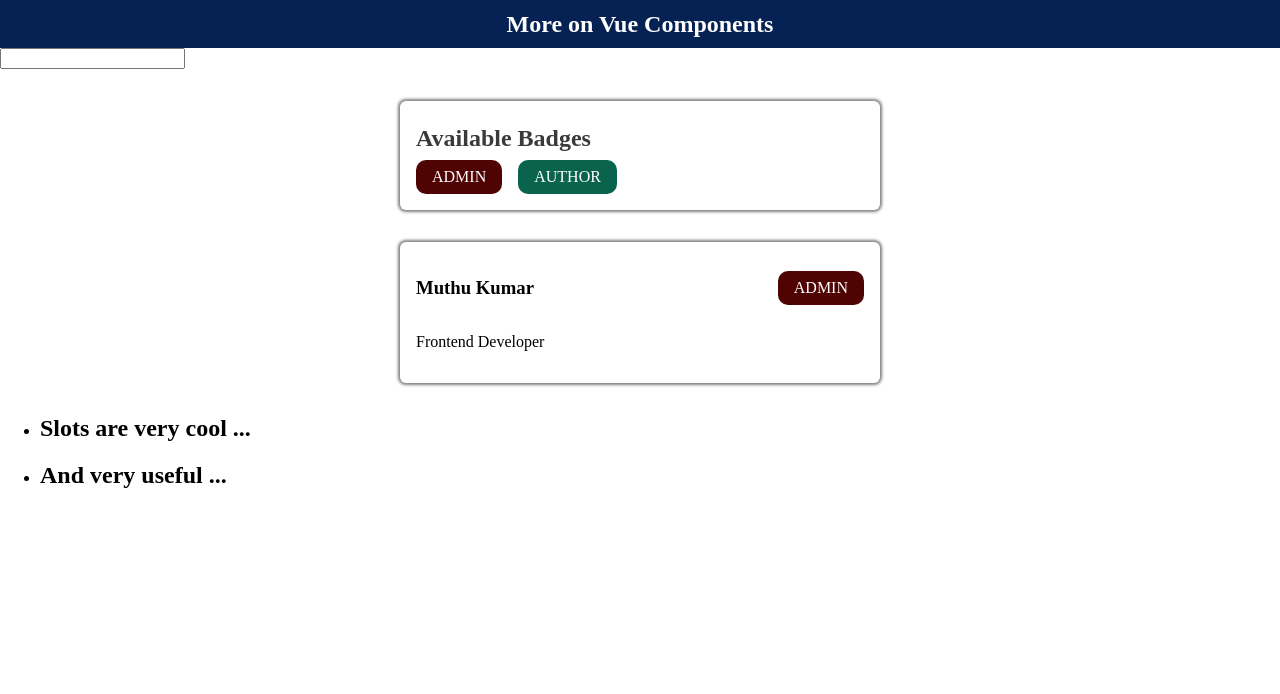
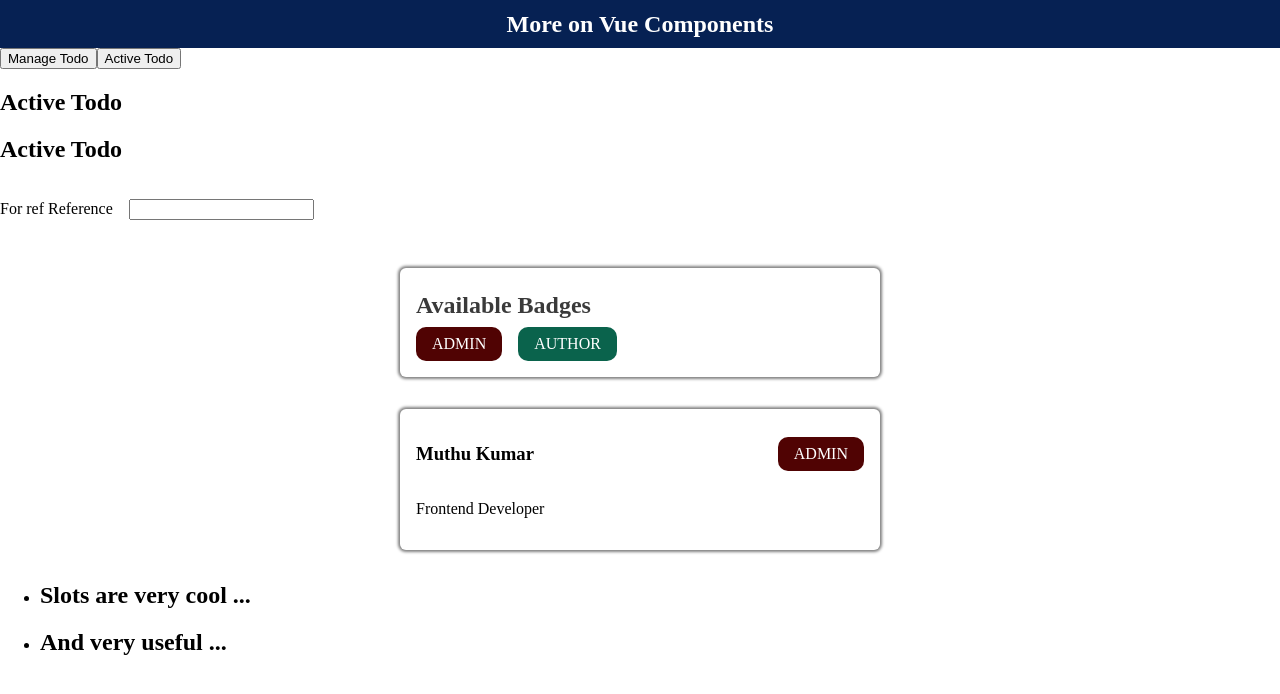
Before and after one commit to mk-tdev/Vue, a Vue app in the folder more-into-components/: page / in a window 1280 px wide. Shown: the top 694 px of the page. Built offline with nearby package versions, Linux system fonts and the light colour scheme.

Commit message:
=dynaminc-components

```diff
--- a/more-into-components/src/App.vue
+++ b/more-into-components/src/App.vue
@@ -1,8 +1,27 @@
 <template>
   <div>
     <TheHeader />
-    <input type="text" ref="welcomeTxt" v-on:keyup.enter="setText" />
-    {{ message }}
+
+    <button @click="setSelectedComp('manage-todo')">Manage Todo</button>
+    <button @click="setSelectedComp('active-todo')">Active Todo</button>
+
+    <manage-todo v-if="selectedComponent === 'manage-todo'"></manage-todo>
+    <active-todo v-if="selectedComponent === 'active-todo'"></active-todo>
+
+    <keep-alive>
+      <component :is="selectedComponent"> </component>
+    </keep-alive>
+
+    <div>
+      <label>For ref Reference</label>
+      <input
+        class="ref-input"
+        type="text"
+        ref="welcomeTxt"
+        v-on:keyup.enter="setText"
+      />
+      {{ message }}
+    </div>
 
     <BadgeList />
 
@@ -26,6 +45,8 @@ import TheHeader from "./components/Header.vue";
 import UserInfo from "./components/UserInfo.vue";
 import BadgeList from "./components/BadgeList.vue";
 import TodoList from "./components/TodoList.vue";
+import ManageTodo from "./components/ManageTodo.vue";
+import ActiveTodo from "./components/ActiveTodo.vue";
 
 export default {
   name: "App",
@@ -34,15 +55,21 @@ export default {
     UserInfo,
     BadgeList,
     TodoList,
+    ManageTodo,
+    ActiveTodo,
   },
   methods: {
     setText() {
       this.message = this.$refs.welcomeTxt.value;
     },
+    setSelectedComp(comp) {
+      this.selectedComponent = comp;
+    },
   },
   data() {
     return {
       message: "",
+      selectedComponent: "active-todo",
       activeUser: {
         name: "Muthu Kumar",
         description: "Frontend Developer",
@@ -62,4 +89,8 @@ body {
   padding: 0;
   margin: 0;
 }
+
+.ref-input {
+  margin: 1rem;
+}
 </style>
--- /dev/null
+++ b/more-into-components/src/components/ActiveTodo.vue
@@ -0,0 +1,5 @@
+<template>
+  <h2>
+    Active Todo
+  </h2>
+</template>
--- /dev/null
+++ b/more-into-components/src/components/ManageTodo.vue
@@ -0,0 +1,9 @@
+<template>
+  <div>
+    <h2>
+      Manage Todos
+    </h2>
+
+    <input type="text" name="" id="" />
+  </div>
+</template>
```
